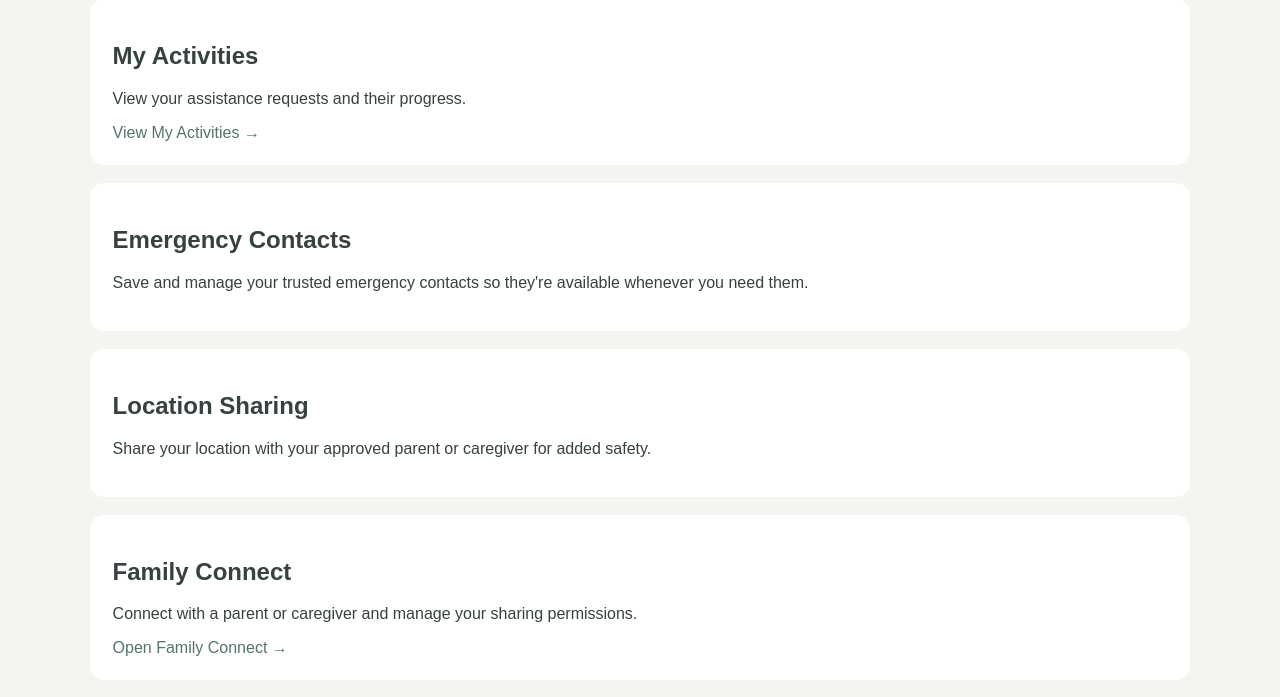
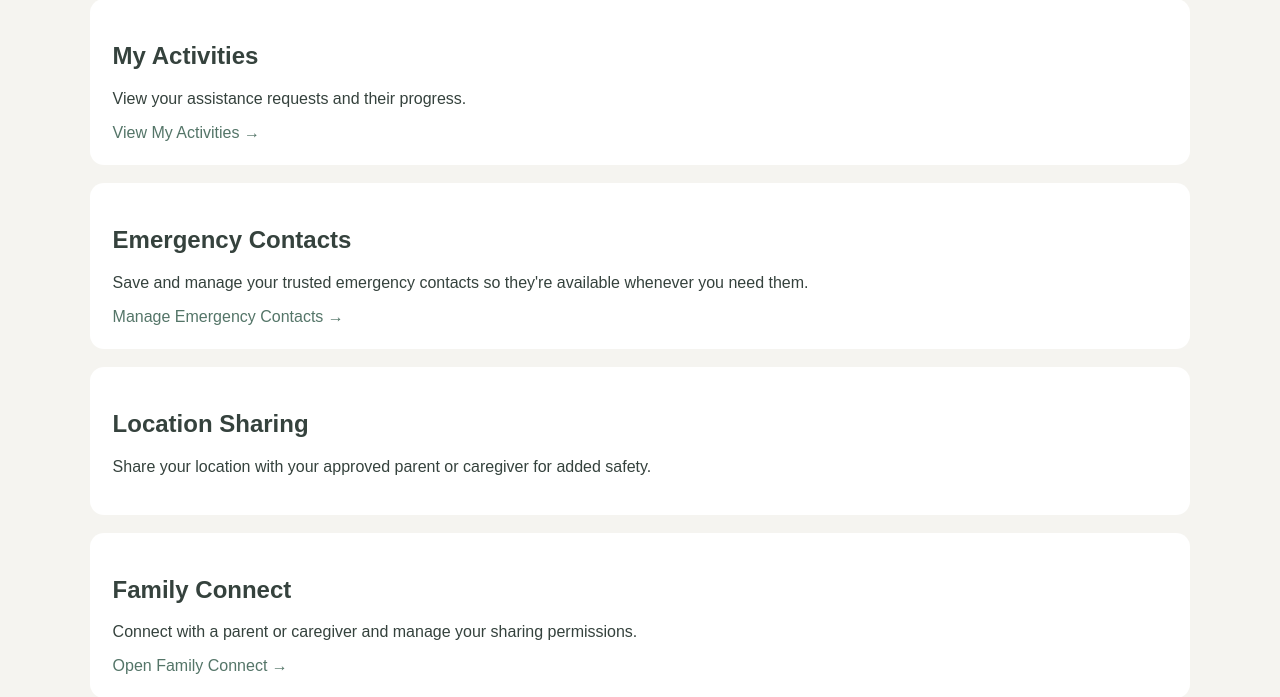
Before and after one commit to kshipraaaaaaa/Sarthi, a Django app: template templates/student/dashboard.html in a window 1280 px wide. Shown: the part 647-1344 px from the top of the page. Run offline with Django 5.2, Linux system fonts and the light colour scheme; the template is opened without the code that fills it, so the values that code supplies are empty.

Commit message:
Update dashboard.html

```diff
--- a/templates/student/dashboard.html
+++ b/templates/student/dashboard.html
@@ -136,7 +136,9 @@
     <section class="card" style="margin-top:18px;">
     <h2>Emergency Contacts</h2>
     <p>Save and manage your trusted emergency contacts so they're available whenever you need them.</p>
-
+	<a href="{% url 'emergency_contacts' %}">
+	    Manage Emergency Contacts →
+	</a>
 
 </section>
 	<section class="card" style="margin-top:18px;">
```
